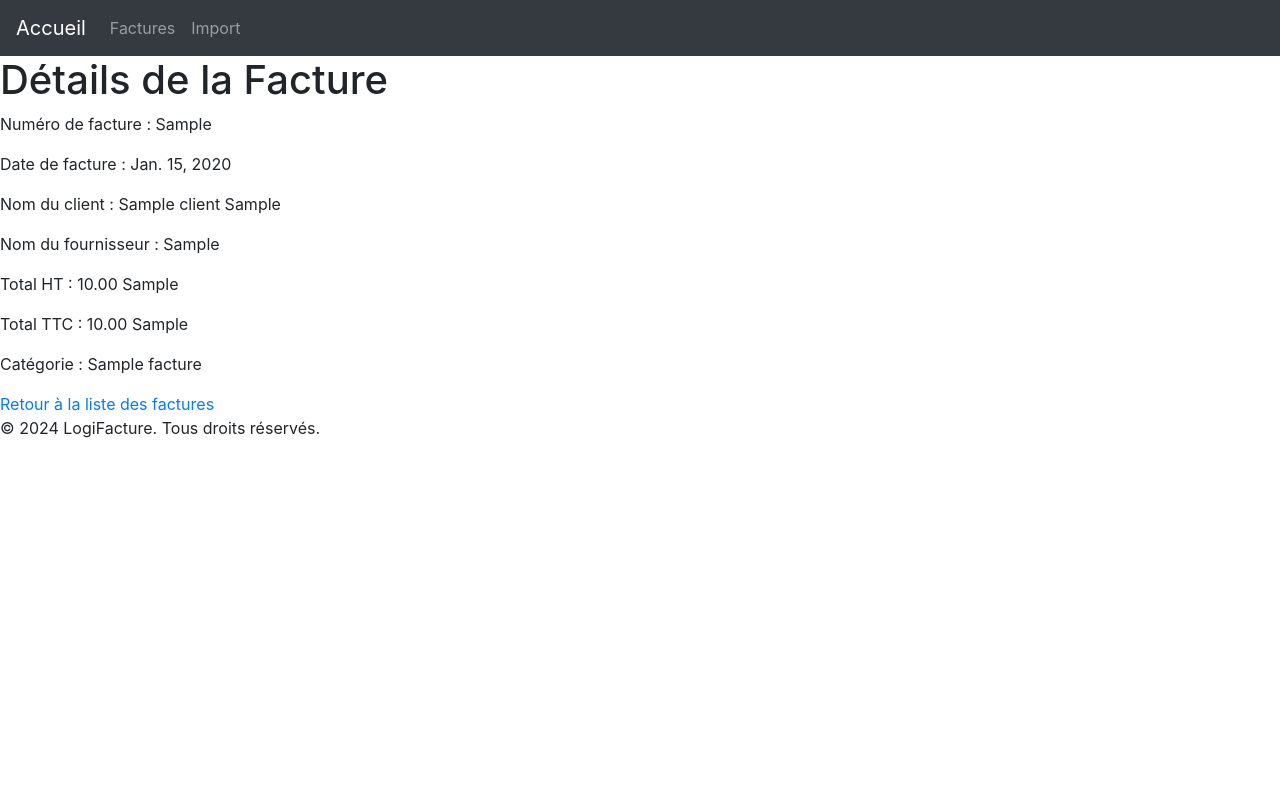
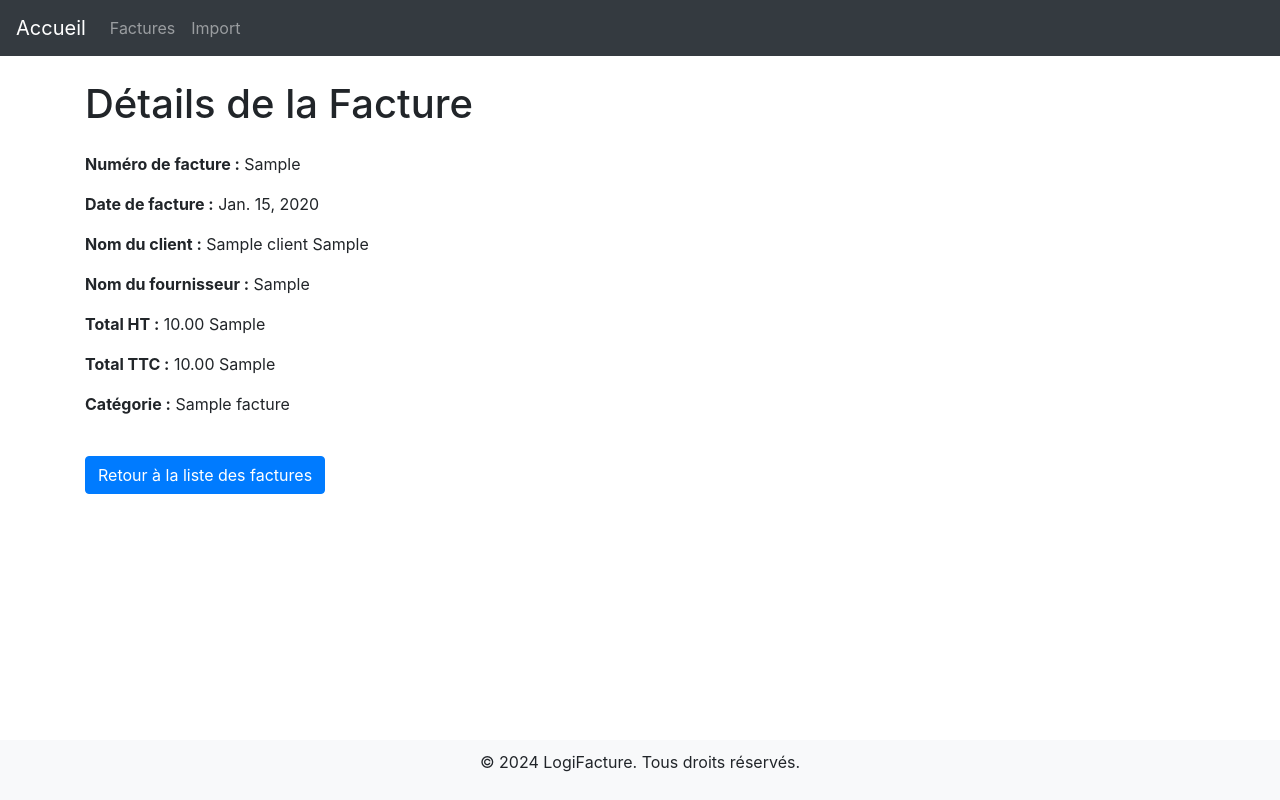
Before and after one commit to AvaKissara/Logifactures, a Django app: page /logifacturapp/1/ in a window 1280 px wide. Run offline with Django 5.2, Linux system fonts and the light colour scheme; tables that the repository leaves empty hold one stand-in row (values such as "Sample post"); some libraries are stand-ins or nearby versions.

Commit message:
Style OK

```diff
--- a/logifacturapp/static/css/style.css
+++ b/logifacturapp/static/css/style.css
@@ -0,0 +1,12 @@
+footer {
+    position: fixed;
+    bottom: 0;
+    width: 100%;
+    background-color: #f8f9fa;
+    padding: 10px;
+    text-align: center;
+  }
+
+  body {
+    margin-bottom: 50px; /* Ajoutez une marge basse égale à la hauteur du footer */
+  }
--- a/logifacturapp/templates/base.html
+++ b/logifacturapp/templates/base.html
@@ -1,9 +1,11 @@
+{% load static %}
 <!DOCTYPE html>
 <html lang="fr">
 <head>
     <meta charset="UTF-8">
     <meta name="viewport" content="width=device-width, initial-scale=1.0">
     <link rel="stylesheet" href="https://stackpath.bootstrapcdn.com/bootstrap/4.3.1/css/bootstrap.min.css">
+    <link rel="stylesheet" href="{% static 'css/style.css' %}">
     <title>{% block title %}LogiFacture{% endblock %}</title>
 </head>
 <body>
--- a/logifacturapp/templates/logifacturapp/detail.html
+++ b/logifacturapp/templates/logifacturapp/detail.html
@@ -2,15 +2,21 @@
 {% extends 'base.html' %}
 
 {% block content %}
-  <h1>Détails de la Facture</h1>
-  <p>Numéro de facture : {{ facture.num_facture }}</p>
-  <p>Date de facture : {{ facture.date_facture }}</p>
-  <p>Nom du client : {{ facture.client.nom_client }} {{ facture.client.prenom_client }}</p>
-  <p>Nom du fournisseur : {{ facture.fournisseur.r_social_fourn }}</p>
-  <p>Total HT : {{ facture.total_ht_facture }} {{ facture.devise.symb_devise }}</p>
-  <p>Total TTC : {{ facture.total_ttc_facture }} {{ facture.devise.symb_devise }}</p>
-  <p>Catégorie : {{ facture.cat_facture.nom_cat_facture }}</p>
+  <div class="container">
+    <h1 class="mt-4 mb-4">Détails de la Facture</h1>
+    <div class="row">
+      <div class="col-md-6">
+        <p><strong>Numéro de facture :</strong> {{ facture.num_facture }}</p>
+        <p><strong>Date de facture :</strong> {{ facture.date_facture }}</p>
+        <p><strong>Nom du client :</strong> {{ facture.client.nom_client }} {{ facture.client.prenom_client }}</p>
+        <p><strong>Nom du fournisseur :</strong> {{ facture.fournisseur.r_social_fourn }}</p>
+        <p><strong>Total HT :</strong> {{ facture.total_ht_facture }} {{ facture.devise.symb_devise }}</p>
+        <p><strong>Total TTC :</strong> {{ facture.total_ttc_facture }} {{ facture.devise.symb_devise }}</p>
+        <p><strong>Catégorie :</strong> {{ facture.cat_facture.nom_cat_facture }}</p>
+      </div>
+    </div>
 
-  <!-- Lien de retour à la liste des factures -->
-  <a href="{% url 'logifacturapp:index' %}">Retour à la liste des factures</a>
+    <!-- Lien de retour à la liste des factures -->
+    <a href="{% url 'logifacturapp:index' %}" class="btn btn-primary mt-4">Retour à la liste des factures</a>
+  </div>
 {% endblock %}
--- a/logifacturapp/templates/logifacturapp/liste_facture.html
+++ b/logifacturapp/templates/logifacturapp/liste_facture.html
@@ -41,7 +41,6 @@
                                     </div>
                                     <div class="modal-footer">
                                         <button type="button" class="btn btn-secondary" data-dismiss="modal">Annuler</button>
-                                        <!-- Ajoutez un bouton de suppression avec un formulaire pour POST -->
                                         <form method="post" action="{% url 'logifacturapp:delete_facture' facture.id_facture %}">
                                             {% csrf_token %}
                                             <button type="submit" class="btn btn-danger">Confirmer la suppression</button>
--- a/logifacturapp/views/delete_facture_view.py
+++ b/logifacturapp/views/delete_facture_view.py
@@ -7,7 +7,7 @@ from ..models import Facture
 class DeleteFactureView(DeleteView):
     model = Facture
     template_name = 'delete_facture.html'
-    success_url = reverse_lazy('logifacturapp:index')
+    success_url = reverse_lazy('logifacturapp:liste_facture')
 
     def get_object(self, queryset=None):
         return get_object_or_404(Facture, id_facture=self.kwargs['facture_id'])
```
Also changed, not shown: logifacturapp/templates/logifacturapp/import_facture.html (+13 -3 lines), 1 other file.
